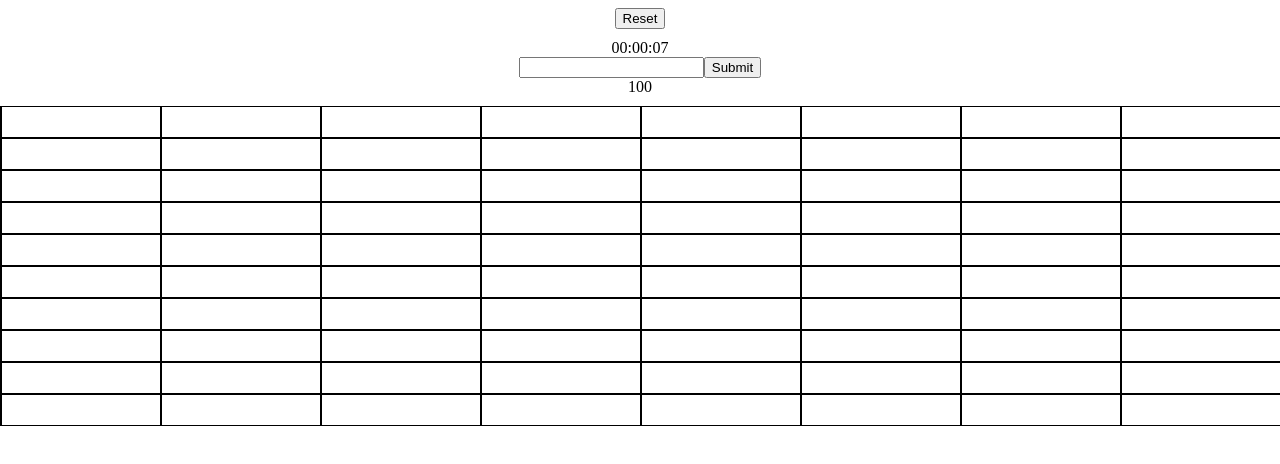
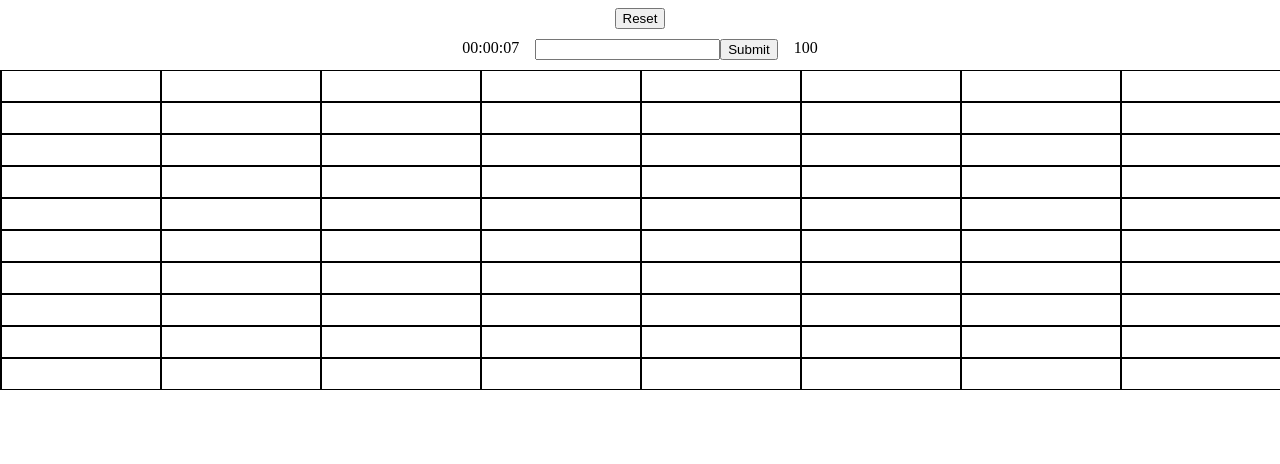
Before and after one commit to vnoblitt/one-hundred-women, a website built with webpack: page src/template.html in a window 1280 px wide. Shown: the top 464 px of the page. Built offline with nearby package versions, Linux system fonts and the light colour scheme.

Commit message:
fixed flex direction

```diff
--- a/src/styles.css
+++ b/src/styles.css
@@ -15,8 +15,9 @@ body {
     grid-template-columns: repeat(10, 10rem);
 }
 
-#below-content {
+#info {
     display: flex;
+    flex-direction: row;
     gap: 1rem;
 }
 
```
